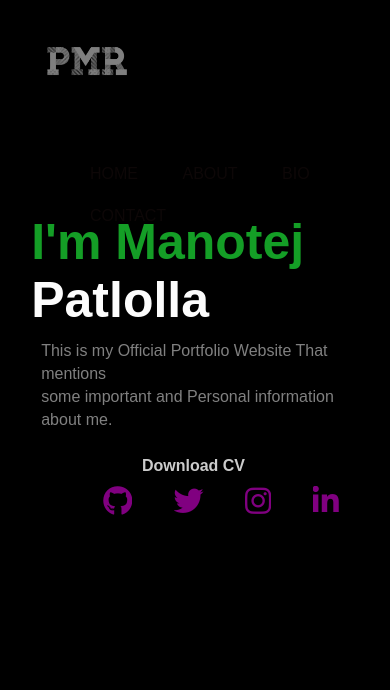
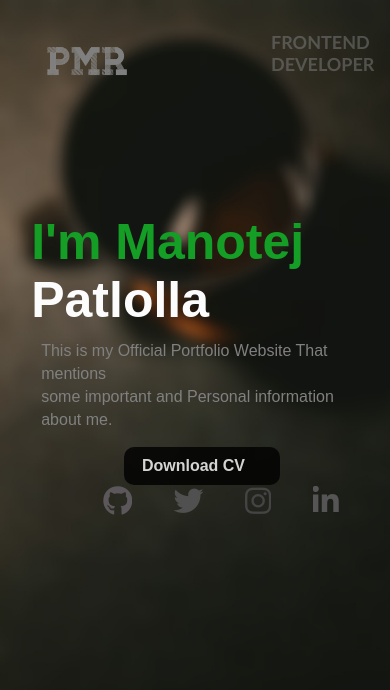
Before and after one commit to ManotejPatlolla/Portfolio, a plain HTML site: page index.html in a window 390 px wide. Drawn offline with Linux system fonts and the light colour scheme.

Commit message:
third commit

```diff
--- a/index.html
+++ b/index.html
@@ -10,25 +10,18 @@
 </head>
 
 <body>
-  <div class="hero">
+  <div class="hero" >
 
     <img class="logo" src="./pmr_logo.png.png" alt="logo" width="130px" height="130px">
-    <nav>
-      <ul>
-        <li><a href="#">HOME</a></li>
-        <li><a href="#">ABOUT</a></li>
-        <li><a href="#">BIO</a></li>
-        <li><a href="#">CONTACT</a></li>
-      </ul>
 
-    </nav>
+    <h2 CLASS="frontend">FRONTEND<BR>DEVELOPER</h2>
 
     <div class="details">
       <h1>I'm Manotej <span> Patlolla </span> </h1>
       <p>This is my Official Portfolio Website That mentions
        <br> some important and Personal information about me.
       </p>
-      <a class="dcv" href="#">Download CV</a>
+      <a class="dcv" href="./Resume.ManotejPatlolla.pdf">Download CV</a>
     </div>
 
     <div class="images">
--- a/style.css
+++ b/style.css
@@ -3,6 +3,7 @@
     padding:0;
     font-family: sans-serif;
     overflow-x: hidden;
+    overflow-y: hidden;
 }
 
 .hero{
@@ -192,9 +193,15 @@ span{
 
 
 
+.frontend{
+    display: none;
+}
+
+
 @media only screen and (max-width:600px){
 
   body{
+
     overflow-x: hidden;
   }
 
@@ -213,8 +220,40 @@ span{
     }
 
      .hero{
-        background-color: black;
+      background-image: url('wall.png');
+      background-repeat: no;
+      background-size: cover;
+
      }
+
+
+    .frontend{
+        display: block;
+        color:grey;
+        float:right;
+        margin-right: 4%;
+        margin-top: 8%;
+        font-size: large;
+        font-family:'Trebuchet MS', 'Lucida Sans Unicode', 'Lucida Grande', 'Lucida Sans', Arial, sans-serif;
+        opacity:50%;
+
+    }
+
+
+    .frontend:hover{
+        transform: translateX(-3%);
+        transition-property: bottom 1s, left 1s;
+        transition-duration: 350ms;
+        color:rgb(19, 169, 119);
+    }
+
+
+
+
+
+
+
+
 
    .details{
     margin-top: 20%;
@@ -250,5 +289,29 @@ span{
 
 }
 
+.fb{
+    color:rgb(91, 87, 91);
+  }
+  .twt{
+      color:rgb(81, 80, 81);
+  }
+
+
+  .inst{
+      color:rgb(69, 68, 69);
+  }
+
+  .lnkd{
+      color:rgb(86, 85, 86);
+  }
+
+
+
+
+
+
+
+
+
 
 }
```
Also changed, not shown: wall.png (added), 1 other file.
